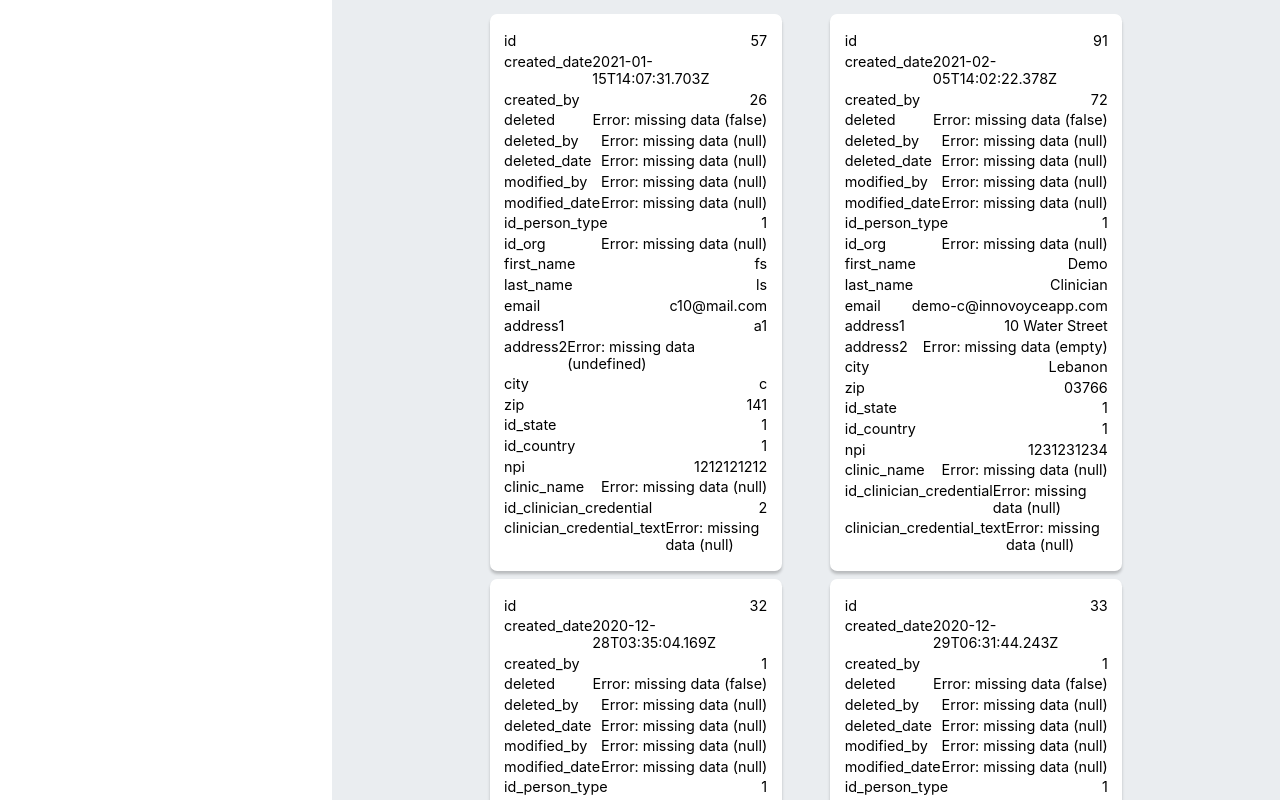
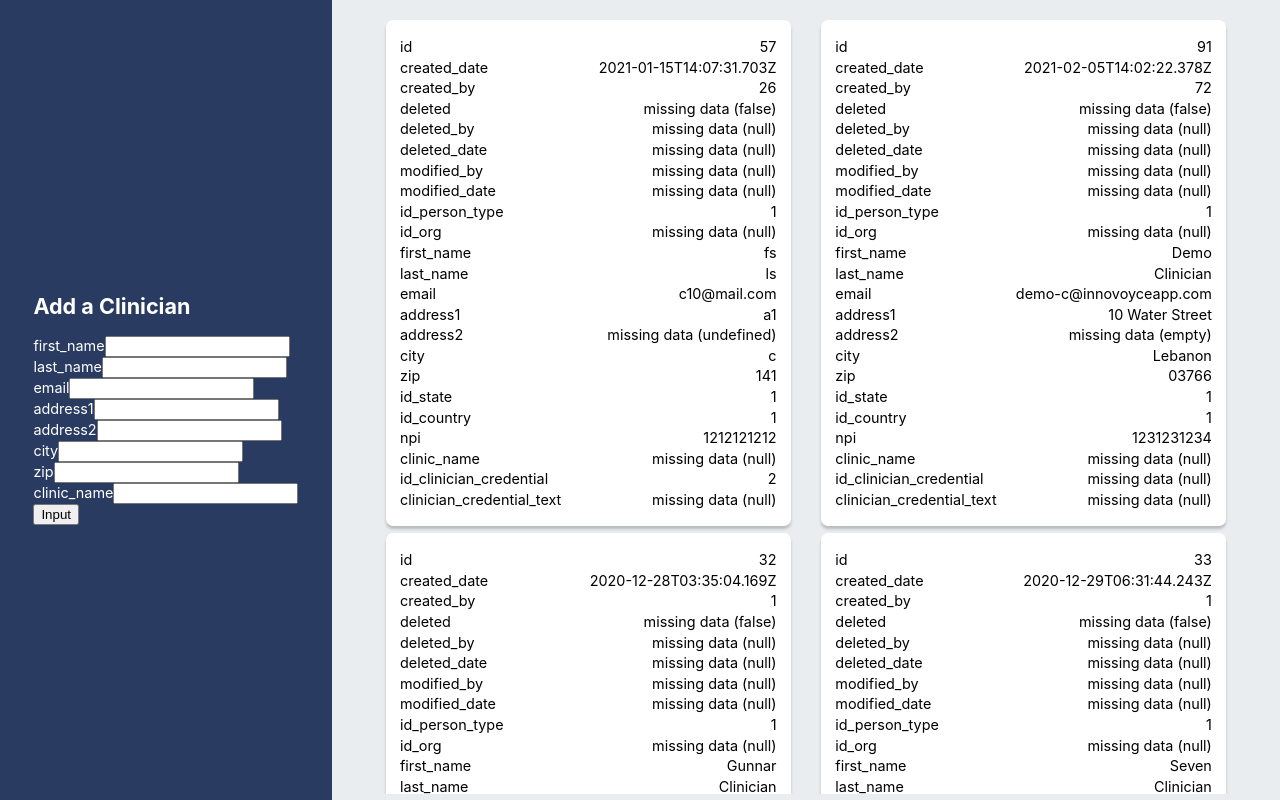
Before and after one commit to crtalbot98/take-home-assessment-clinician-data, a React (Create React App) app: page / in a window 1280 px wide. Built offline with nearby package versions, Linux system fonts and the light colour scheme.

Commit message:
introduced input for certain fields

```diff
--- a/src/App.css
+++ b/src/App.css
@@ -1,5 +1,5 @@
 .view-sect{
-    width: 40%;
+    width: 90%;
     height: auto;
     margin-bottom: 0.5em;
     box-shadow: rgba(0, 0, 0, 0.21) 0 3px 3px 0;
@@ -29,10 +29,9 @@
     padding: 1em;
     /*background-color: #eaeaea;*/
     display: flex;
-    flex-direction: row;
-    justify-content: space-evenly;
+    flex-direction: column;
+    justify-content: center;
     align-items: center;
-    flex-wrap: wrap;
 }
 
 .dashboard{
@@ -46,15 +45,23 @@
 
 .side-bar{
     width: 100%;
-    height: 100%;
-    background-color: #1d2842;
+    background-color: #2a3b62;
+    color: #ffffff;
 }
 
-@media screen and (min-width: 1200px){
+@media screen and (min-width: 1100px){
+    .view-sect{
+        width: 45%;
+    }
+
     .view-cont{
-        width: 80%;
-        max-height: 100%;
+        max-height: 95%;
         overflow-y: scroll;
+        box-sizing: unset;
+        flex-direction: row;
+        justify-content: space-evenly;
+        align-items: center;
+        flex-wrap: wrap;
     }
 
     .dashboard{
@@ -63,6 +70,10 @@
 
     .side-bar{
         width: 35%;
+        display: flex;
+        flex-direction: column;
+        justify-content: space-evenly;
+        align-items: center;
     }
 }
 
--- a/src/App.js
+++ b/src/App.js
@@ -5,15 +5,16 @@ import CreateView from "./components/create-view.js";
 import SideBar from "./components/side-bar.js";
 
 function App() {
+    const [json, setJson] = React.useState(clinicians);
+
     return(
         <React.Fragment>
-            <SideBar/>
+            <SideBar json={json} setJson={setJson}/>
             <div className={'dashboard'}>
-                <CreateView data={clinicians}/>
+                <CreateView json={json}/>
             </div>
         </React.Fragment>
     )
-
 }
 
 export default App;
--- a/src/components/create-view.js
+++ b/src/components/create-view.js
@@ -2,11 +2,9 @@ import React from 'react';
 
 function CreateView(props){ //Create views from JSON
 
-    const json = props.data;
+    if(!props.json.success) return <p>Please try again...</p>;
 
-    if(!json.success) return <p>Please try again...</p>;
-
-    const list = json.data.result.map((data) => (
+    const list = props.json.data.result.map((data) => (
         <div key={data.id} className={'view-sect'}>
             {Object.entries(data).map(([k, v]) => (
                 <p>{k} <span>{checkIfExists(v)}</span></p>
@@ -18,8 +16,8 @@ function CreateView(props){ //Create views from JSON
 }
 
 function checkIfExists(value){
-    if(value === '') return `Error: missing data (empty)`;
-    else if(!value || value === "undefined") return `Error: missing data (${value})`;
+    if(value === '') return `missing data (empty)`;
+    else if(!value || value === "undefined") return `missing data (${value})`;
     else return value;
 }
 
--- /dev/null
+++ b/src/components/input-data.js
@@ -0,0 +1,64 @@
+import React from "react";
+
+function InputData(props){
+
+    const inputObj =  {
+        "id": null,
+        "created_date": null,
+        "created_by": 0,
+        "deleted": false,
+        "deleted_by": null,
+        "deleted_date": null,
+        "modified_by": null,
+        "modified_date": null,
+        "id_person_type": 1,
+        "id_org": null,
+        "first_name": '',
+        "last_name": '',
+        "email": '',
+        "address1": '',
+        "address2": '',
+        "city": '',
+        "zip": '',
+        "id_state": 1,
+        "id_country": 1,
+        "npi": "1212121212",
+        "clinic_name": '',
+        "id_clinician_credential": null,
+        "clinician_credential_text": null
+    };
+    const [input, setInput] = React.useState(filterObjs(inputObj));
+
+    const merge = () => {
+        let jsonCopy = {...props.json};
+        jsonCopy.data.result.push({...inputObj, ...input});
+        props.setJson(jsonCopy);
+        setInput(filterObjs(inputObj));
+    };
+
+    const inputList = Object.entries(input).map(([k,v]) =>
+        <div key={k}>
+            <label htmlFor={k}>{k}</label>
+            <input type={"text"} id={k} value={input[k]} onChange={(e) => {setInput({...input, [k]: e.target.value})}}/>
+        </div>
+    );
+
+    return(
+        <div>
+            {inputList}
+            <button onClick={merge}>Input</button>
+        </div>
+    )
+}
+
+function filterObjs(obj){ //Remove null and existing values from input obj
+    let res = {};
+
+    for(let key in obj){
+        if(obj.hasOwnProperty(key) && obj[key] === '') res[key] = obj[key]
+    }
+
+    return res;
+}
+
+export default InputData;
--- a/src/components/side-bar.js
+++ b/src/components/side-bar.js
@@ -1,10 +1,14 @@
 import React from 'react';
+import InputData from "./input-data.js";
 
-function SideBar(){
+function SideBar(props){
 
     return(
         <div className={'side-bar'}>
-
+            <div>
+                <h2>Add a Clinician</h2>
+                <InputData json={props.json} setJson={props.setJson}/>
+            </div>
         </div>
     )
 }
--- a/src/index.css
+++ b/src/index.css
@@ -16,7 +16,7 @@ body {
   justify-content: space-between;
 }
 
-@media screen and (min-width: 1000px){
+@media screen and (min-width: 1100px){
   #root{
     flex-direction: row;
   }
```
